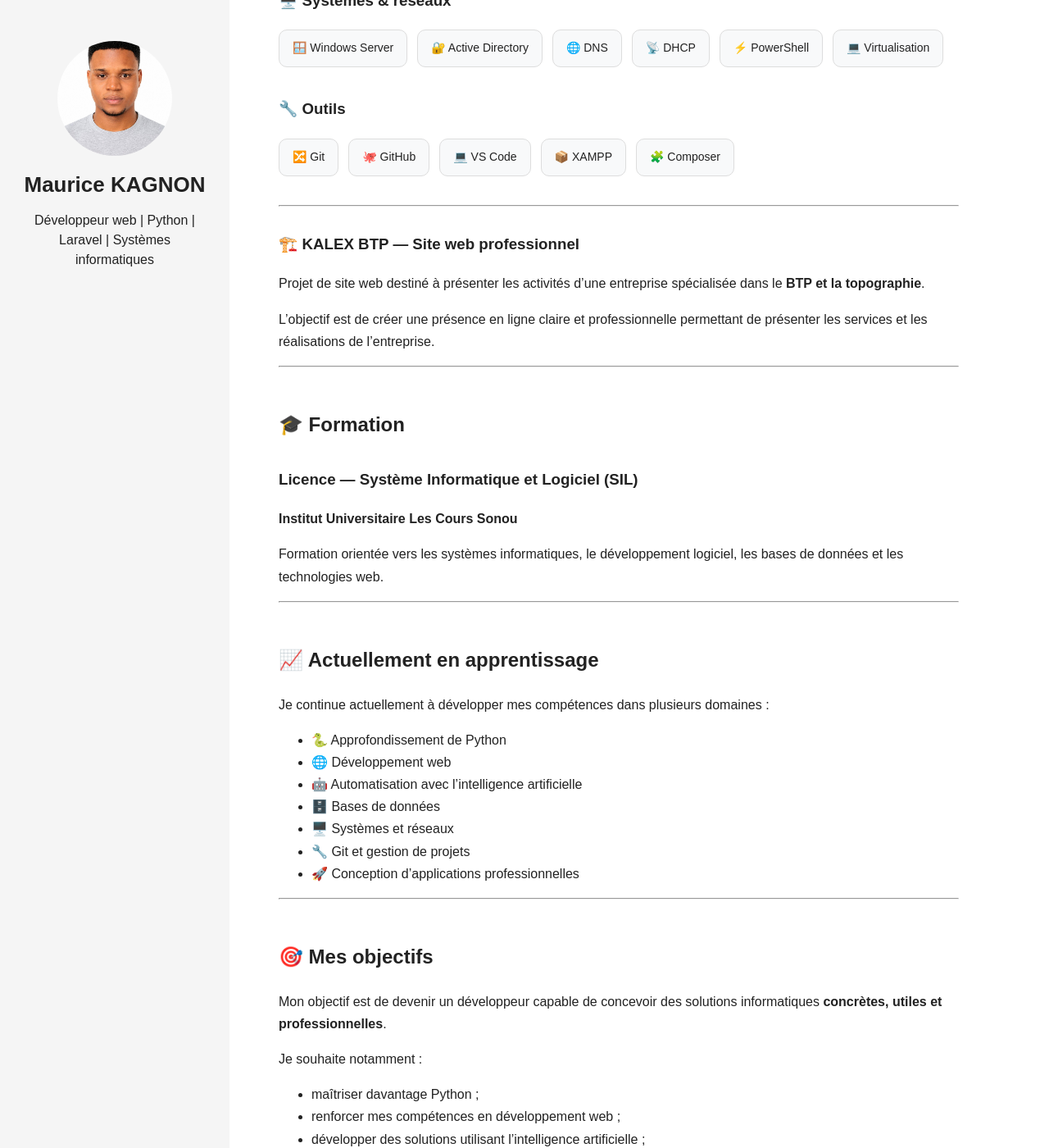
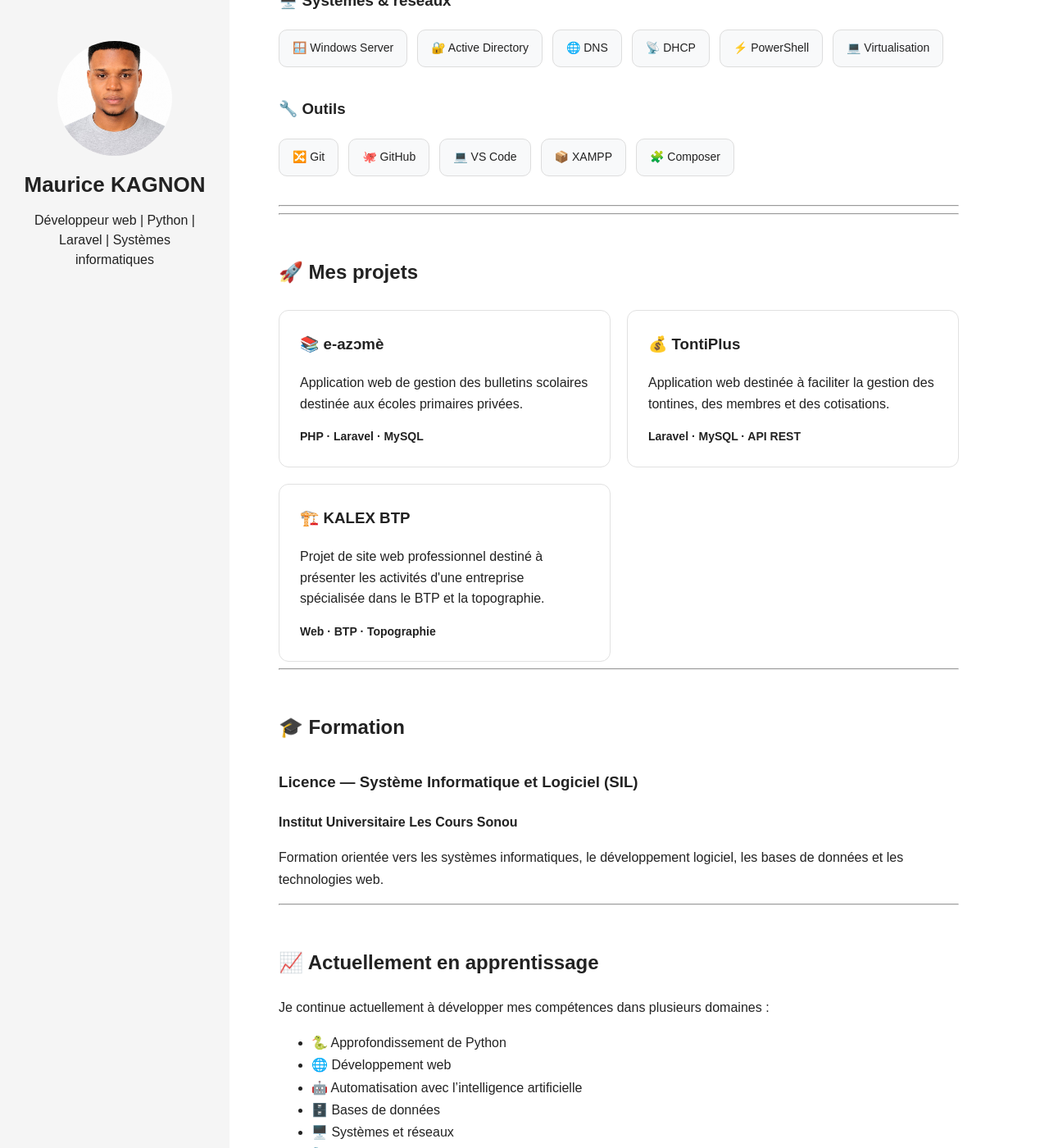
Before and after one commit to JacquesMaurice/maurice-kagnon.github.io, a Jekyll site: the page built from index.md, in a window 1280 px wide and 1400 px high, scrolled down 1114 px. Shown: the whole window at 82% size. Built offline with Jekyll 4.4.1, drawn with Linux system fonts in a browser that asks for light colours; our own code applies the rules of GitHub Pages for plain Markdown files.

Commit message:
Ajout des cartes projets

```diff
--- a/assets/css/style.css
+++ b/assets/css/style.css
@@ -123,3 +123,44 @@ body {
   transform: translateY(-3px);
   box-shadow: 0 6px 15px rgba(0, 0, 0, 0.1);
 }
+/* Cartes des projets */
+
+.projects {
+  display: grid;
+  grid-template-columns: repeat(2, minmax(250px, 1fr));
+  gap: 20px;
+  margin-top: 25px;
+}
+
+.project-card {
+  padding: 25px;
+  border: 1px solid #e1e1e1;
+  border-radius: 12px;
+  background: #ffffff;
+  transition: transform 0.2s ease, box-shadow 0.2s ease;
+}
+
+.project-card:hover {
+  transform: translateY(-5px);
+  box-shadow: 0 8px 25px rgba(0, 0, 0, 0.08);
+}
+
+.project-card h3 {
+  margin-top: 0;
+}
+
+.project-card p {
+  line-height: 1.6;
+}
+
+.technologies {
+  font-size: 14px;
+  font-weight: bold;
+  margin-bottom: 0;
+}
+
+@media (max-width: 768px) {
+  .projects {
+    grid-template-columns: 1fr;
+  }
+}
--- a/index.md
+++ b/index.md
@@ -71,11 +71,55 @@ Mon objectif est de devenir un développeur polyvalent capable de comprendre un
 
 ---
 
-### 🏗️ KALEX BTP — Site web professionnel
+---
 
-Projet de site web destiné à présenter les activités d'une entreprise spécialisée dans le **BTP et la topographie**.
+## 🚀 Mes projets
 
-L'objectif est de créer une présence en ligne claire et professionnelle permettant de présenter les services et les réalisations de l'entreprise.
+<div class="projects">
+
+<div class="project-card">
+
+<h3>📚 e-azɔmè</h3>
+
+<p>
+Application web de gestion des bulletins scolaires destinée aux écoles primaires privées.
+</p>
+
+<p class="technologies">
+PHP · Laravel · MySQL
+</p>
+
+</div>
+
+<div class="project-card">
+
+<h3>💰 TontiPlus</h3>
+
+<p>
+Application web destinée à faciliter la gestion des tontines, des membres et des cotisations.
+</p>
+
+<p class="technologies">
+Laravel · MySQL · API REST
+</p>
+
+</div>
+
+<div class="project-card">
+
+<h3>🏗️ KALEX BTP</h3>
+
+<p>
+Projet de site web professionnel destiné à présenter les activités d'une entreprise spécialisée dans le BTP et la topographie.
+</p>
+
+<p class="technologies">
+Web · BTP · Topographie
+</p>
+
+</div>
+
+</div>
 
 ---
 
```
